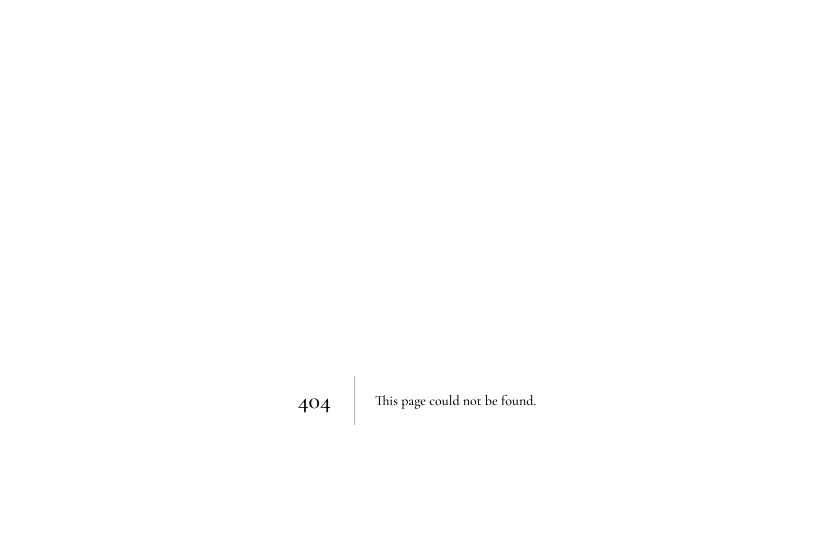
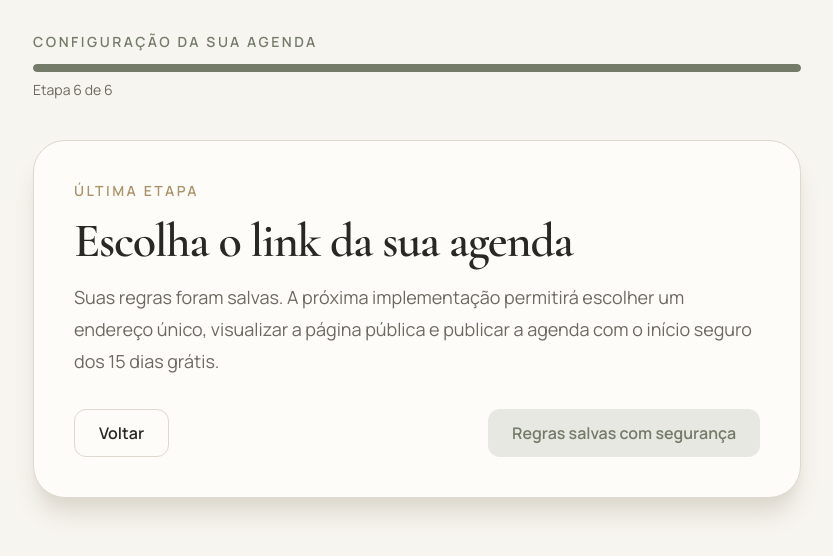
Before and after one commit to wesley956/cruzlabs, a Next.js app in the folder apps/web/: page /configuracao/link in a window 1280 px wide. Before the commit this address had no page. Shown: the top 556 px of the page, without its empty margins (223-1056 px from the left). Built offline with nearby package versions, Linux system fonts and the light colour scheme.

Commit message:
add public link onboarding entry page

```diff
--- /dev/null
+++ b/apps/web/src/app/configuracao/link/page.tsx
@@ -0,0 +1,44 @@
+import Link from "next/link";
+
+export const metadata = { title: "Crie o link da sua agenda" };
+
+export default function PublicLinkOnboardingPage() {
+  return (
+    <main className="min-h-screen px-5 py-8">
+      <div className="mx-auto max-w-3xl">
+        <p className="text-sm font-semibold uppercase tracking-[0.18em] text-[var(--sage)]">
+          Configuração da sua agenda
+        </p>
+        <div className="mt-3 h-2 overflow-hidden rounded-full bg-[var(--brand-soft)]">
+          <div className="h-full w-full rounded-full bg-[var(--sage)]" />
+        </div>
+        <p className="mt-2 text-sm text-[var(--foreground-muted)]">Etapa 6 de 6</p>
+
+        <section className="mt-10 rounded-[2rem] border border-[var(--border)] bg-[var(--surface)] p-7 shadow-xl shadow-[#ded8ce] sm:p-10">
+          <p className="text-sm font-semibold uppercase tracking-[0.18em] text-[var(--gold)]">
+            Última etapa
+          </p>
+          <h1 className="mt-4 text-5xl font-semibold tracking-tight">
+            Escolha o link da sua agenda
+          </h1>
+          <p className="mt-4 text-lg leading-8 text-[var(--foreground-muted)]">
+            Suas regras foram salvas. A próxima implementação permitirá escolher um endereço único,
+            visualizar a página pública e publicar a agenda com o início seguro dos 15 dias grátis.
+          </p>
+
+          <div className="mt-8 flex flex-col-reverse gap-3 sm:flex-row sm:justify-between">
+            <Link
+              href="/configuracao/regras"
+              className="inline-flex min-h-12 items-center justify-center rounded-xl border border-[var(--border)] bg-[var(--surface)] px-6 font-semibold hover:bg-[var(--surface-soft)]"
+            >
+              Voltar
+            </Link>
+            <span className="inline-flex min-h-12 items-center justify-center rounded-xl bg-[var(--sage-soft)] px-6 font-semibold text-[var(--sage)]">
+              Regras salvas com segurança
+            </span>
+          </div>
+        </section>
+      </div>
+    </main>
+  );
+}
```
